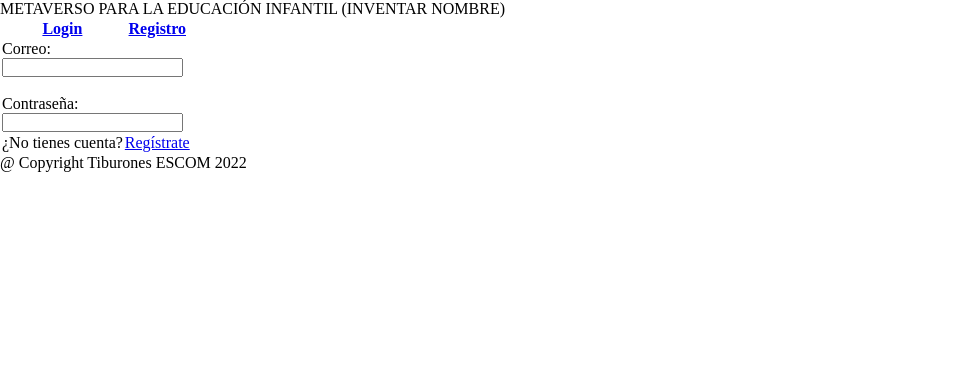
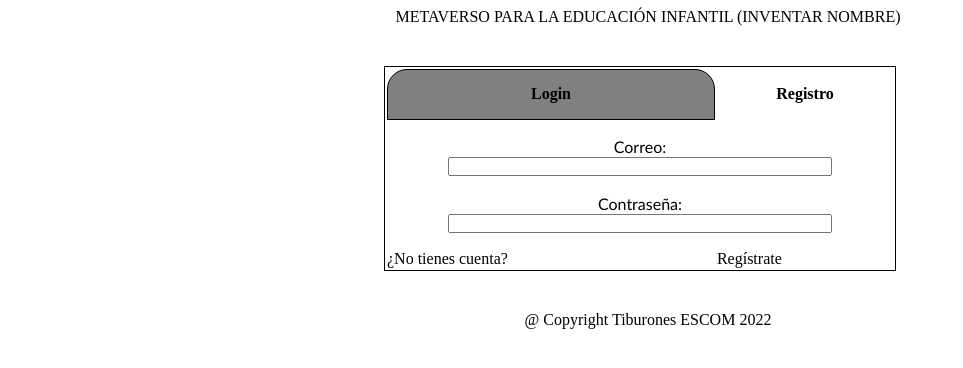
Before and after one commit to IsaacVB24/hackaton-talentLand2022, a plain HTML site: page project/html/login.html in a window 1280 px wide. Shown: the whole page, without its empty margins (0-963 px from the left). Drawn offline with Linux system fonts and the light colour scheme.

Commit message:
Avance login
Avance de estilos también

```diff
--- a/project/css/login.css
+++ b/project/css/login.css
@@ -4,4 +4,33 @@
 }
 .header_Footer{
     width: 100%;
+    padding: 0.5rem;
+    text-align: center;
 }
+.tablaLogin{
+    border: 1px solid black;
+    width: 40%;
+    margin-top: 2rem;
+    margin-bottom: 2rem;
+    margin-left: auto;
+    margin-right: auto;
+}
+.formLogin{
+    text-align: center;
+    padding: 3%;
+}
+.enlace{
+    text-decoration: none;
+    color: black;
+}
+.botonesLoginRegistro{
+    border: 1px solid black;
+    border-radius: 20px 20px 0px 0px;
+    padding: 3%;
+    color: white;
+    background-color: gray;
+    cursor: pointer;
+}
+.campo{
+    font-family: 'Gill Sans', 'Gill Sans MT', Calibri, 'Trebuchet MS', sans-serif;
+}
--- a/project/html/login.html
+++ b/project/html/login.html
@@ -15,25 +15,25 @@
     </div>
     <div>
         <div>
-            <table>
+            <table class="tablaLogin">
                 <tr>
-                    <th><a href="#">Login</a></th>
-                    <th><a href="#">Registro</a></th>
+                    <th class="botonesLoginRegistro"><a href="https://www.google.com" class="enlace">Login</a></th>
+                    <th><a href="#" class="enlace">Registro</a></th>
                 </tr>
                 <tr>
                     <td colspan="2">
-                        <form action="post">
-                            <label for="correo">Correo:</label><br>
-                            <input type="text" id="correo" name="correo"><br>
+                        <form action="post" class="formLogin">
+                            <label for="correo" class="campo">Correo:</label><br>
+                            <input type="text" id="correo" name="correo" style="width: 80%;"><br>
                             <br>
-                            <label for="password">Contraseña:</label><br>
-                            <input type="password" id="password" name="password"><br>
+                            <label for="password" class="campo">Contraseña:</label><br>
+                            <input type="password" id="password" name="password" style="width: 80%;"><br>
                         </form>
                     </td>
                 </tr>
                 <tr>
                     <td>¿No tienes cuenta?</td>
-                    <td><a href="#">Regístrate</a></td>
+                    <td><a href="#" class="enlace">Regístrate</a></td>
                 </tr>
             </table>
         </div>
```
